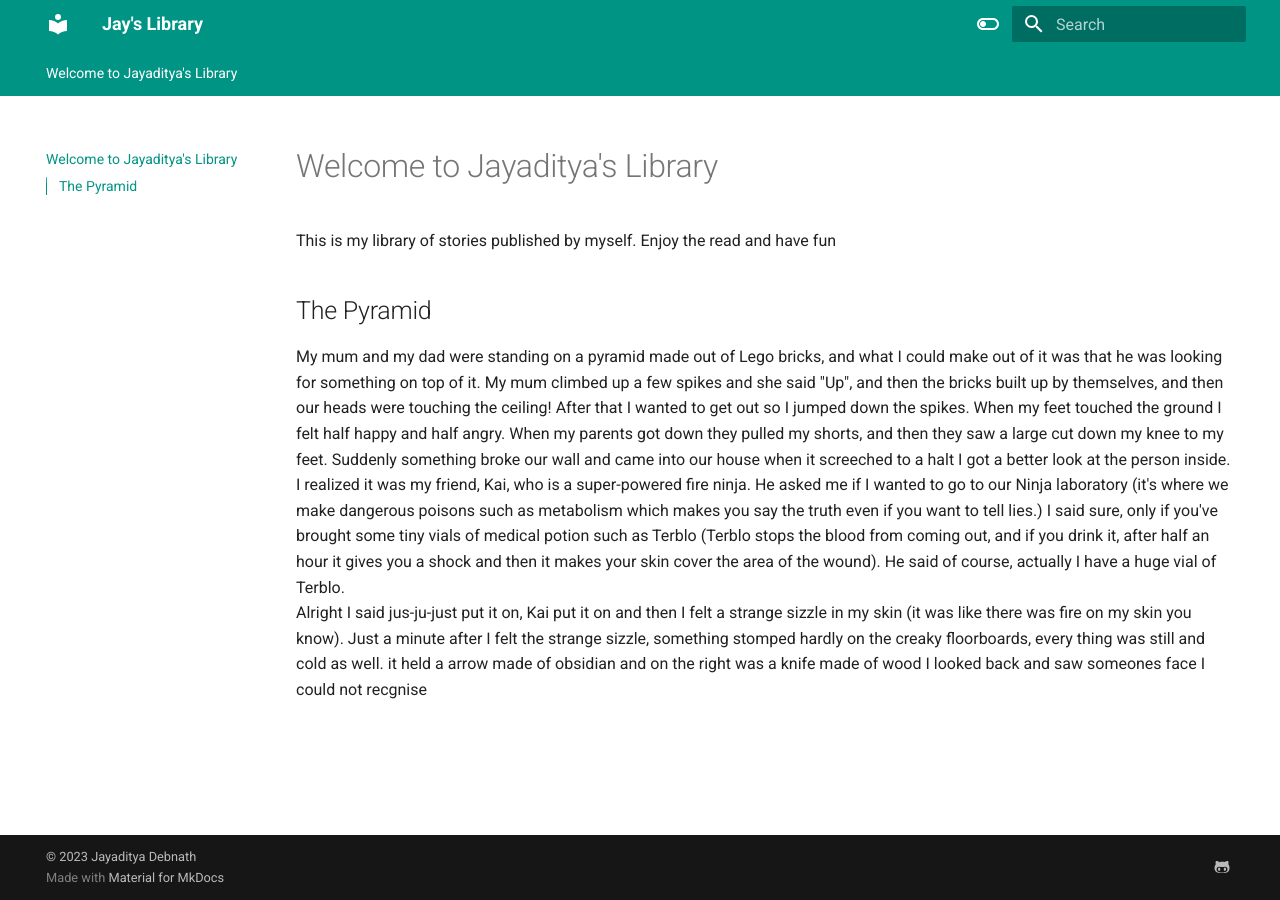
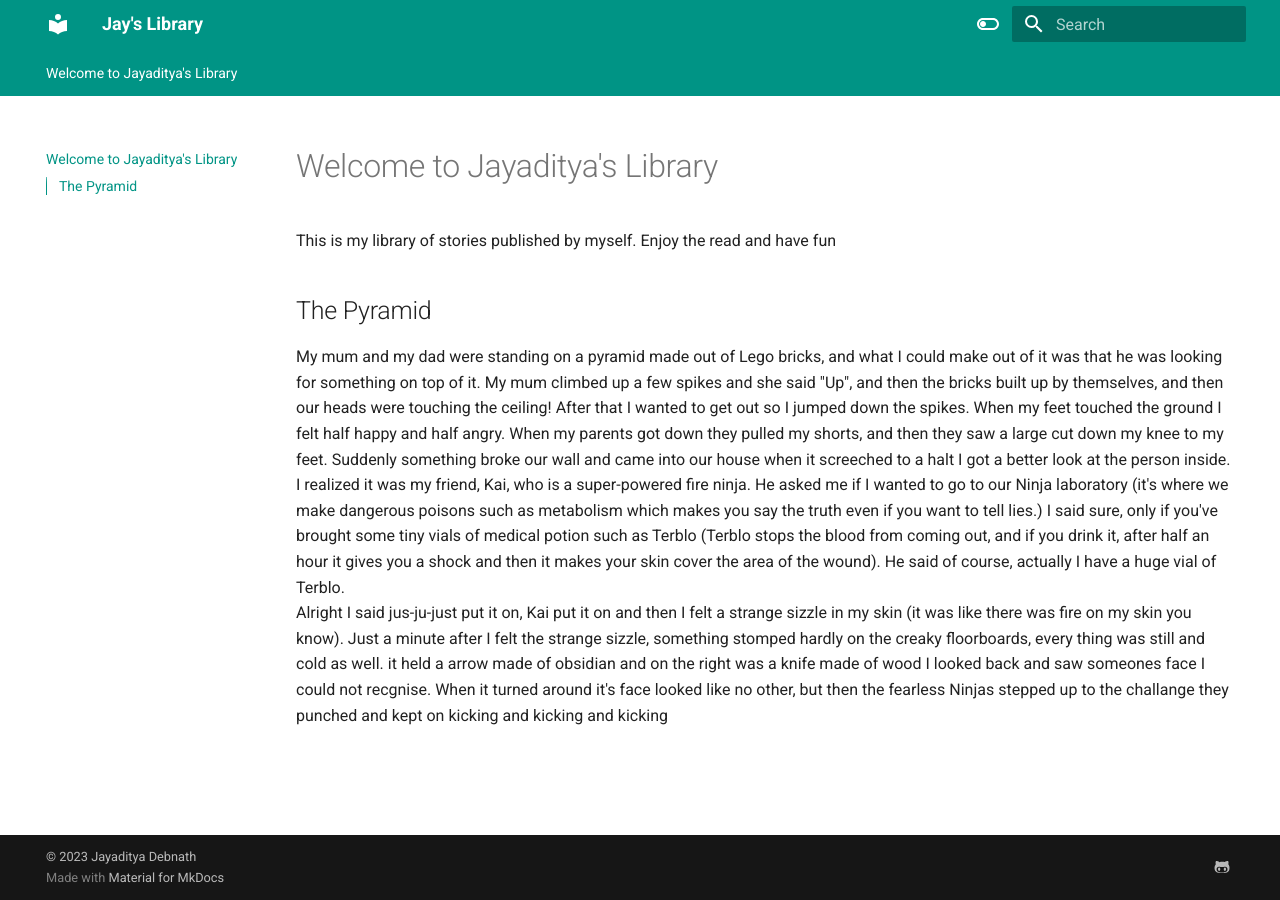
Before and after one commit to jayadityadebnath/mylibrary, an MkDocs documentation site: the page built from docs/index.md, in a window 1280 px wide. Built offline with MkDocs 1.6.1 and Material for MkDocs 9.7.7, drawn with Linux system fonts in a browser that asks for light colours.

Commit message:
Update index.md

```diff
--- a/docs/index.md
+++ b/docs/index.md
@@ -12,4 +12,5 @@ He asked me if I wanted to go to our Ninja laboratory (it's where we make danger
 even if you want to tell lies.) I said sure, only if you've brought some tiny vials of medical potion such as Terblo (Terblo stops the blood from coming out, and if you drink it, after half an hour it gives you a shock and then it makes your skin cover the area of the wound). He said of course, actually I have a huge vial of Terblo.
 Alright I said jus-ju-just put it on, Kai put it on and then I felt a strange sizzle in my skin (it was like there was fire on my skin you know).
 Just a minute after I felt the strange sizzle, something stomped hardly on the creaky floorboards, every thing was still and cold as well.
-it held a arrow made of obsidian and on the right was a knife made of wood I looked back and saw someones face I could not recgnise
+it held a arrow made of obsidian and on the right was a knife made of wood I looked back and saw someones face I could not recgnise. When it turned around
+it's face looked like no other, but then the fearless Ninjas stepped up to the challange they punched and kept on kicking and kicking and kicking
```
